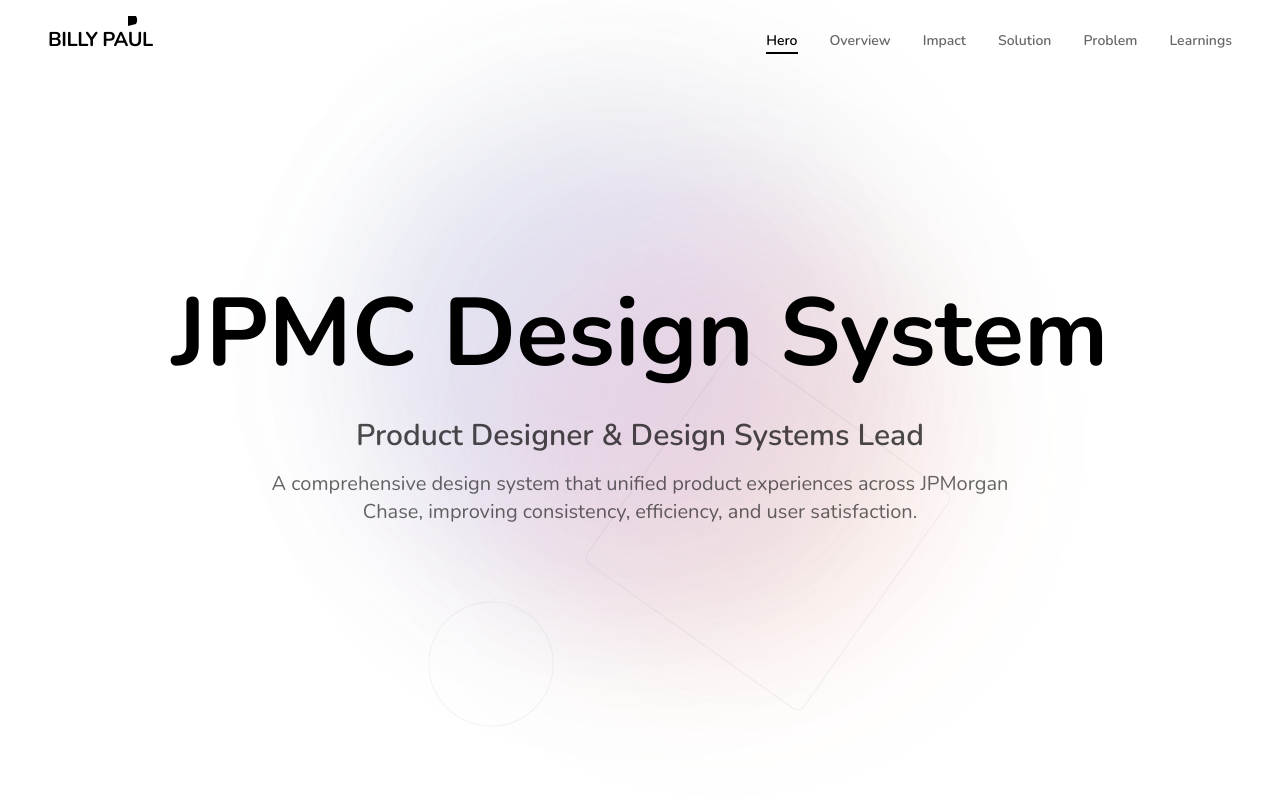
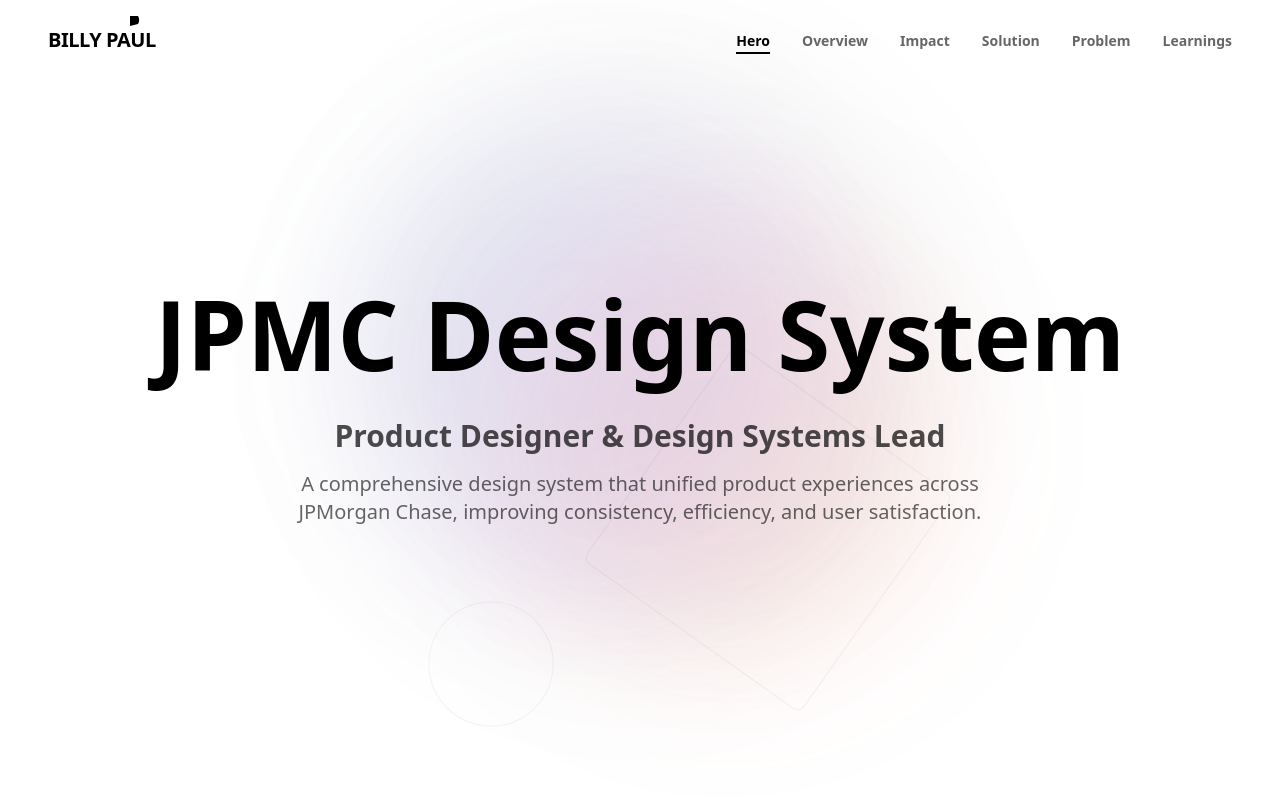
Before and after one commit to 2williampaul/jpmc-case-study, a Next.js app in the folder jpmc-case-study/: page / in a window 1280 px wide. Shown: the top 800 px of the page. Built offline with nearby package versions, Linux system fonts and the light colour scheme.

Commit message:
Revert font back to Nunito Sans

```diff
--- a/jpmc-case-study/app/layout.tsx
+++ b/jpmc-case-study/app/layout.tsx
@@ -1,9 +1,9 @@
 import type { Metadata } from "next";
-import { Nunito } from "next/font/google";
+import { Nunito_Sans } from "next/font/google";
 import "./globals.css";
 
-const nunito = Nunito({
-  variable: "--font-nunito",
+const nunitoSans = Nunito_Sans({
+  variable: "--font-nunito-sans",
   subsets: ["latin"],
   weight: ["400", "600", "700"],
   display: "swap",
@@ -23,7 +23,7 @@
   return (
     <html lang="en">
       <body
-        className={`${nunito.variable} font-sans antialiased`}
+        className={`${nunitoSans.variable} font-sans antialiased`}
       >
         {children}
       </body>
```
